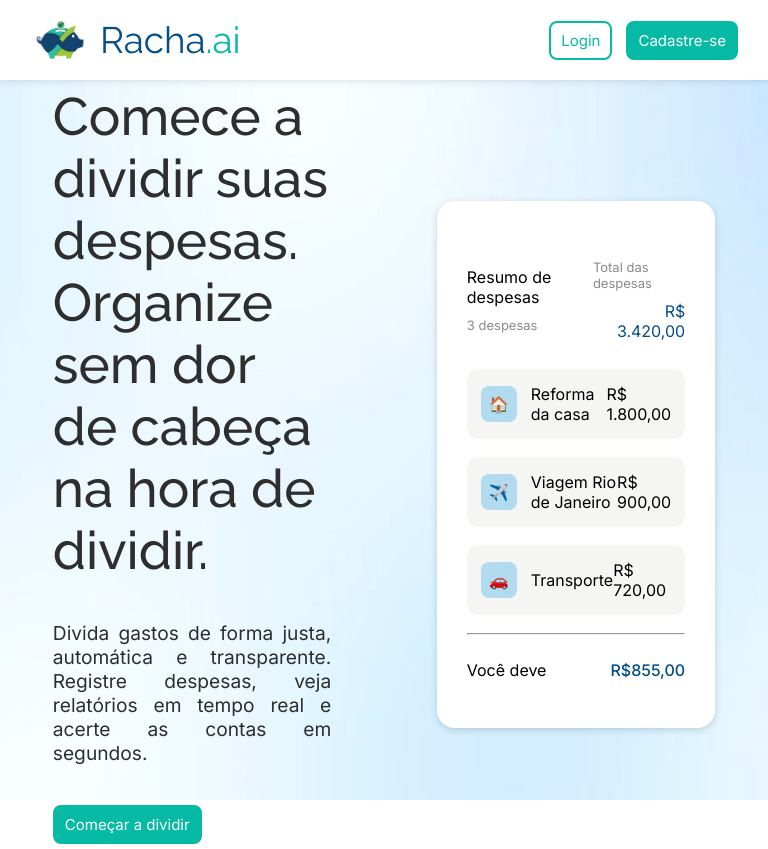
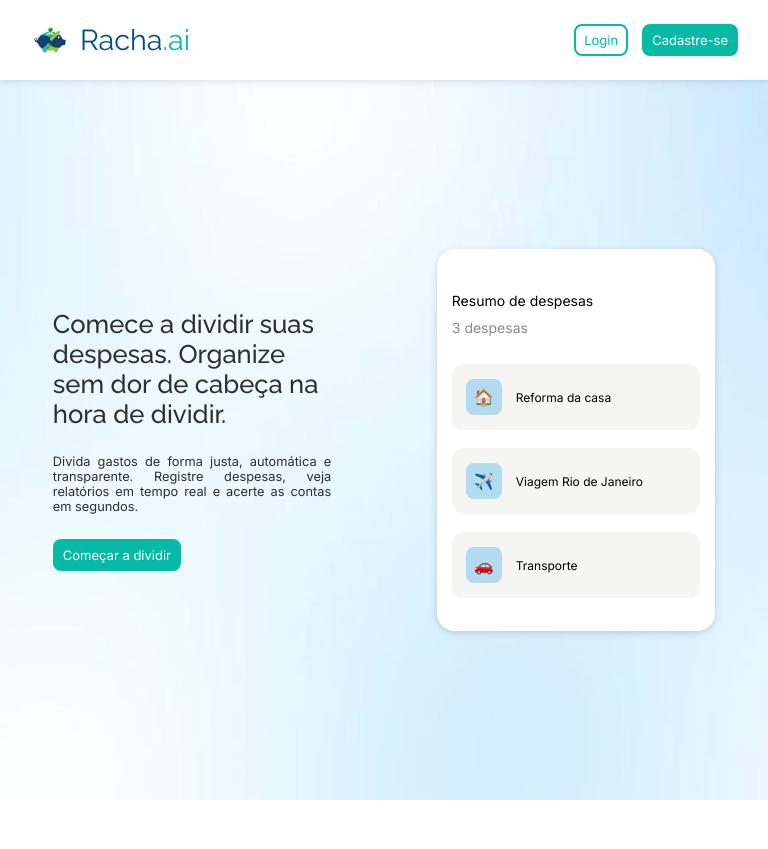
Before and after one commit to pairbytes-dev/tripsplit-monorepo, a React (Vite) app in the folder frontend/frontend/: page / in a window 768 px wide. After the commit the page ends 800 px from the top, so only its background shows below. Built offline with nearby package versions, Linux system fonts and the light colour scheme.

Commit message:
update readme

```diff
--- a/frontend/frontend/src/App.jsx
+++ b/frontend/frontend/src/App.jsx
@@ -1,7 +1,9 @@
 import { useState } from 'react';
+
 import './App.css'
 import './style/Login.css';
 import './style/Home.css';
+import './style/MediaQuerie.css';
 
 import Home from './components/Home';
 import Login from './components/Login'
--- a/frontend/frontend/src/components/home/HomeStart.jsx
+++ b/frontend/frontend/src/components/home/HomeStart.jsx
@@ -22,7 +22,7 @@ const HomeStart = ({ irParaCadastro }) => {
                   <p>Resumo de despesas</p>
                   <p className="gray-text">3 despesas</p>
                 </div>
-                <div className="expenses-div-txt">
+                <div className="expenses-div-txt esconder">
                   <p className="gray-text">Total das despesas </p>
                   <p id="valor">R$ 3.420,00</p>
                 </div>
@@ -32,12 +32,12 @@ const HomeStart = ({ irParaCadastro }) => {
                     <div key={item.id} className="expenses-div-items">
                         <div className="items-icon">{item.icon}</div>
                         <p>{item.name}</p>
-                        <p className="items-price">{item.price}</p>
+                        <p className="items-price esconder">{item.price}</p>
                     </div>
                 ))}
             </div>
-            <hr />
-            <div className="expenses-div-header" id="final-value">
+            <hr className="esconder"/>
+            <div className="expenses-div-header esconder" id="final-value" >
               <p>Você deve</p>
               <p>R$855,00</p> {/* <-- ALTERAR --> */}
             </div>
--- /dev/null
+++ b/frontend/frontend/src/style/MediaQuerie.css
@@ -0,0 +1,51 @@
+@media screen and (max-width: 768px) { /*para telas pequenas*/
+
+
+}
+
+@media screen and (min-width: 768px) and (max-width: 992px){ /*para telas médias (tablet)*/
+
+     .logo-home{
+        width: 40px;
+        height: auto;
+    }
+
+    .title{
+        font-size: 1.8rem;
+    }
+
+    .btn-home{
+        padding: 6px 8px;
+        font-size: 13px;
+    }
+
+    .first-txt-home{
+        font-size: 1.6rem;
+        margin-bottom: 25px;
+    }
+
+    .second-txt-home{
+        font-size: 0.8rem;
+        margin-bottom: 25px;
+    }
+
+    .expenses-div-items p{
+        font-size: 12px;
+    }
+
+    .expenses-start{
+        padding: 15px;
+    }
+
+    .expenses-div-txt p{
+        font-size: 14px;
+    }
+
+    #valor{
+        text-align: left;
+    }
+
+    .esconder{
+        display: none;
+    }
+}
```
Also changed, not shown: frontend/frontend/src/assets/img/img-screen/home-screen.png (added).
